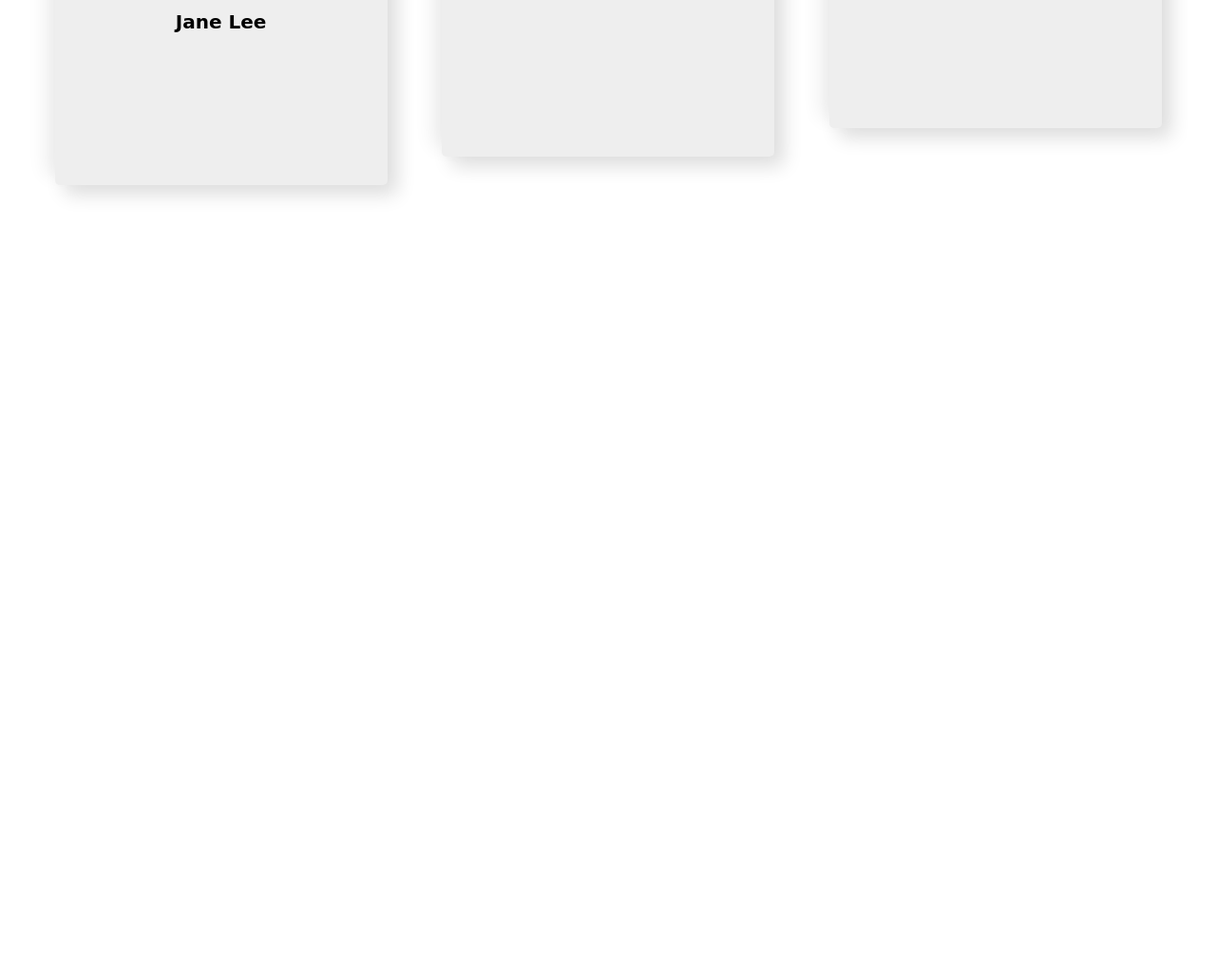
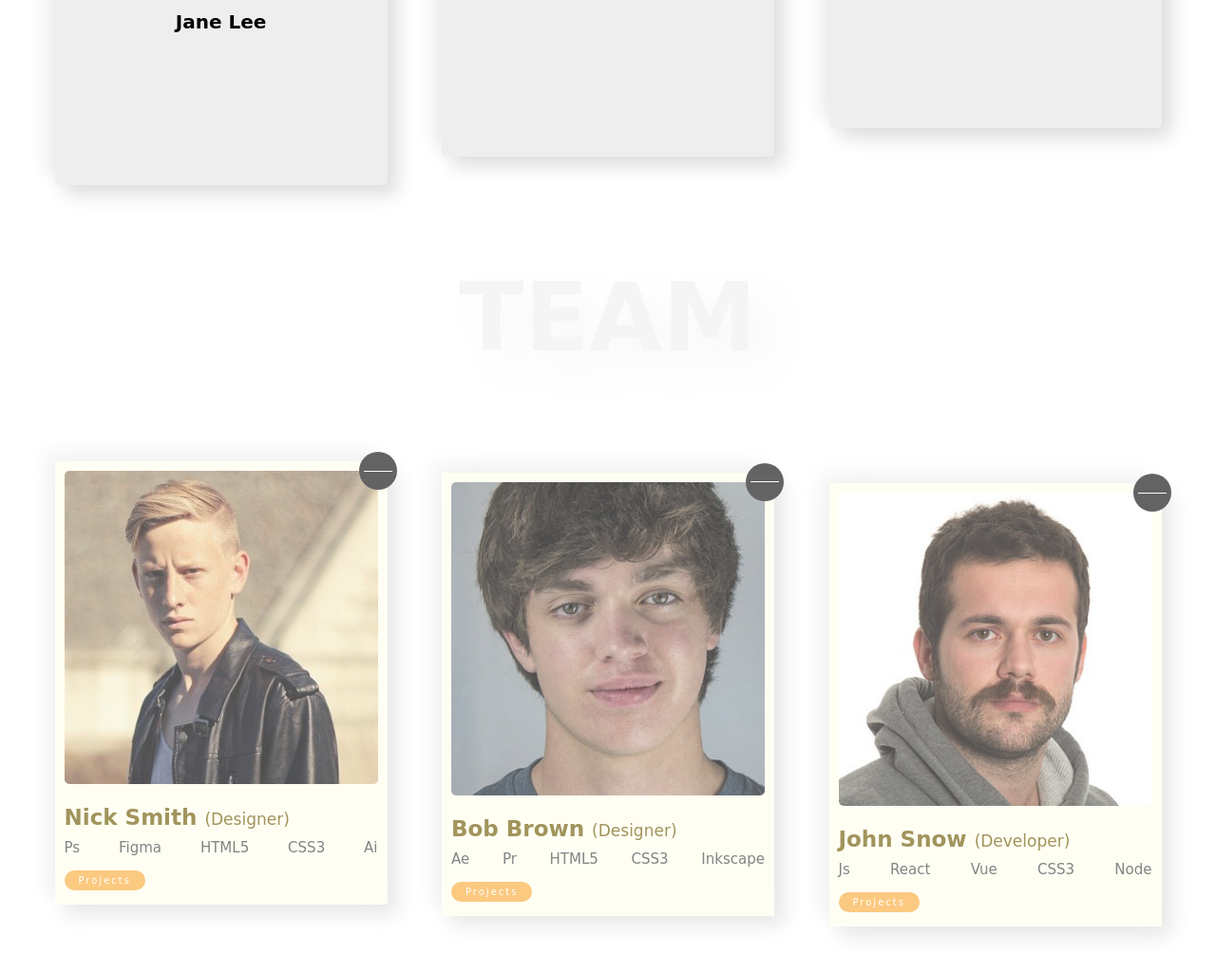
Before and after one commit to andreikurnosov/creative_design, a website built with Vite: page index.html in a window 1280 px wide. Shown: the part 1374-2398 px from the top of the page at 95% size. Before the commit the page ends 1600 px from the top, so only its background shows below. Built offline with nearby package versions, Linux system fonts and the light colour scheme; a web font is replaced by a local one.

Commit message:
Created and styled Team section

```diff
--- a/index.html
+++ b/index.html
@@ -68,6 +68,79 @@
           </div>
         </div>
       </section>
+      <section class="section-3">
+        <h1 class="section_heading">Team</h1>
+        <div class="team_wrapper">
+          <div class="team_member">
+            <img src="images/team-member-1.jpg" alt="" class="team_member_img" />
+            <h2 class="team_member_name">Nick Smith <span>(Designer)</span></h2>
+            <ul class="team_member_skills">
+              <li>Ps</li>
+              <li>Figma</li>
+              <li>HTML5</li>
+              <li>CSS3</li>
+              <li>Ai</li>
+            </ul>
+            <a href="#" class="projects_btn">Projects</a>
+            <div class="story_btn" title="My Story">
+              <div class="story_btn_line"></div>
+            </div>
+            <div class="story">
+              <h4 class="story_heading">About Me</h4>
+              <p class="story_paragraph">
+                Lorem ipsum dolor, sit amet consectetur adipisicing elit. Nisi libero culpa animi odio impedit dolor nulla, dolore veniam
+                quasi magni quam molestias eum? Voluptate dicta est eveniet ea soluta. Aliquid?
+              </p>
+            </div>
+          </div>
+
+          <div class="team_member">
+            <img src="images/team-member-2.jpg" alt="" class="team_member_img" />
+            <h2 class="team_member_name">Bob Brown <span>(Designer)</span></h2>
+            <ul class="team_member_skills">
+              <li>Ae</li>
+              <li>Pr</li>
+              <li>HTML5</li>
+              <li>CSS3</li>
+              <li>Inkscape</li>
+            </ul>
+            <a href="#" class="projects_btn">Projects</a>
+            <div class="story_btn" title="My Story">
+              <div class="story_btn_line"></div>
+            </div>
+            <div class="story">
+              <h4 class="story_heading">About Me</h4>
+              <p class="story_paragraph">
+                Lorem ipsum dolor, sit amet consectetur adipisicing elit. Nisi libero culpa animi odio impedit dolor nulla, dolore veniam
+                quasi magni quam molestias eum? Voluptate dicta est eveniet ea soluta. Aliquid?
+              </p>
+            </div>
+          </div>
+
+          <div class="team_member">
+            <img src="images/team-member-3.jpg" alt="" class="team_member_img" />
+            <h2 class="team_member_name">John Snow <span>(Developer)</span></h2>
+            <ul class="team_member_skills">
+              <li>Js</li>
+              <li>React</li>
+              <li>Vue</li>
+              <li>CSS3</li>
+              <li>Node</li>
+            </ul>
+            <a href="#" class="projects_btn">Projects</a>
+            <div class="story_btn" title="My Story">
+              <div class="story_btn_line"></div>
+            </div>
+            <div class="story">
+              <h4 class="story_heading">About Me</h4>
+              <p class="story_paragraph">
+                Lorem ipsum dolor, sit amet consectetur adipisicing elit. Nisi libero culpa animi odio impedit dolor nulla, dolore veniam
+                quasi magni quam molestias eum? Voluptate dicta est eveniet ea soluta. Aliquid?
+              </p>
+            </div>
+          </div>
+        </div>
+      </section>
     </div>
     <script type="module" src="/main.js"></script>
   </body>
--- a/main.js
+++ b/main.js
@@ -1 +1,8 @@
 import './style.css'
+
+document.querySelectorAll('.story_btn').forEach((btn) => {
+  btn.addEventListener('click', () => {
+    btn.classList.toggle('change')
+    btn.nextElementSibling.classList.toggle('change')
+  })
+})
--- a/style.css
+++ b/style.css
@@ -18,6 +18,16 @@ html {
 .container {
   width: 100%;
   overflow-x: hidden;
+}
+
+.section_heading {
+  font-size: 10rem;
+  font-weight: bold;
+  text-transform: uppercase;
+  color: #999;
+  text-align: center;
+  opacity: 0.1;
+  text-shadow: 2rem 2rem 4rem #aaa;
 }
 
 .section-1 {
@@ -122,16 +132,6 @@ html {
   justify-content: space-around;
 }
 
-.section_heading {
-  font-size: 10rem;
-  font-weight: bold;
-  text-transform: uppercase;
-  color: #999;
-  text-align: center;
-  opacity: 0.1;
-  text-shadow: 2rem 2rem 4rem #aaa;
-}
-
 .customers_wrapper {
   display: flex;
   justify-content: space-evenly;
@@ -197,3 +197,140 @@ html {
   font-size: 2rem;
   font-weight: 700;
 }
+
+.section-3 {
+  width: 100%;
+  height: 100vh;
+  display: flex;
+  flex-direction: column;
+  justify-content: space-between;
+  padding: 5rem 0;
+}
+
+.team_wrapper {
+  display: flex;
+  justify-content: space-evenly;
+  align-items: center;
+  height: 70%;
+}
+
+.team_member {
+  width: 35rem;
+  background-color: #fffeee;
+  padding: 1rem 1rem 2rem 1rem;
+  box-shadow: 1rem 1rem 2rem #ddd, -1rem -1rem 2rem #eee;
+  position: relative;
+  opacity: 0.7;
+  transition: opacity 0.5s;
+}
+
+.team_member:hover {
+  opacity: 1;
+}
+
+.team_member:first-child {
+  align-self: flex-start;
+}
+
+.team_member:last-child {
+  align-self: flex-end;
+}
+
+.team_member_img {
+  width: 100%;
+  border-radius: 0.5rem;
+}
+
+.team_member_name {
+  font-size: 2.3rem;
+  font-weight: 700;
+  color: #796717;
+  margin-top: 2rem;
+}
+
+.team_member_name span {
+  font-size: 1.7rem;
+}
+
+.team_member_skills {
+  display: flex;
+  justify-content: space-between;
+  margin: 1rem 0 2rem 0;
+}
+
+.team_member_skills li {
+  font-size: 1.5rem;
+  color: #505050;
+}
+
+.projects_btn {
+  background-color: #fab34a;
+  color: #fff;
+  padding: 0.5rem 1.5rem;
+  border-radius: 5rem;
+  letter-spacing: 0.2rem;
+}
+
+.story_btn {
+  width: 4rem;
+  height: 4rem;
+  background-color: #222;
+  position: absolute;
+  top: -1rem;
+  right: -1rem;
+  border-radius: 5rem;
+  display: flex;
+  align-items: center;
+  padding: 0.5rem;
+  cursor: pointer;
+  z-index: 50;
+  transition: transform 0.5s;
+}
+
+.change.story_btn {
+  transform: rotate(405deg);
+}
+
+.story_btn_line {
+  width: 100%;
+  height: 0.1rem;
+  background-color: #fff;
+}
+
+.story {
+  width: 100%;
+  height: 100%;
+  background-color: rgba(253, 69, 69, 0.9);
+  position: absolute;
+  left: 0;
+  top: 0;
+  display: flex;
+  flex-direction: column;
+  justify-content: center;
+  align-items: center;
+  padding: 2rem;
+  transform: scale(0);
+  transform-origin: top right;
+  border-radius: 50rem 0 50rem 50rem;
+  transition: all 0.5s;
+}
+
+.change.story {
+  transform: scale(1);
+  border-radius: 0;
+}
+
+.story_heading {
+  font-size: 4rem;
+  font-weight: 700;
+  color: #fff;
+  margin-bottom: 2rem;
+}
+
+.story_paragraph {
+  font-size: 1.8rem;
+  color: #eee;
+  text-align: justify;
+  letter-spacing: 0.1rem;
+  text-indent: 2rem;
+}
```
